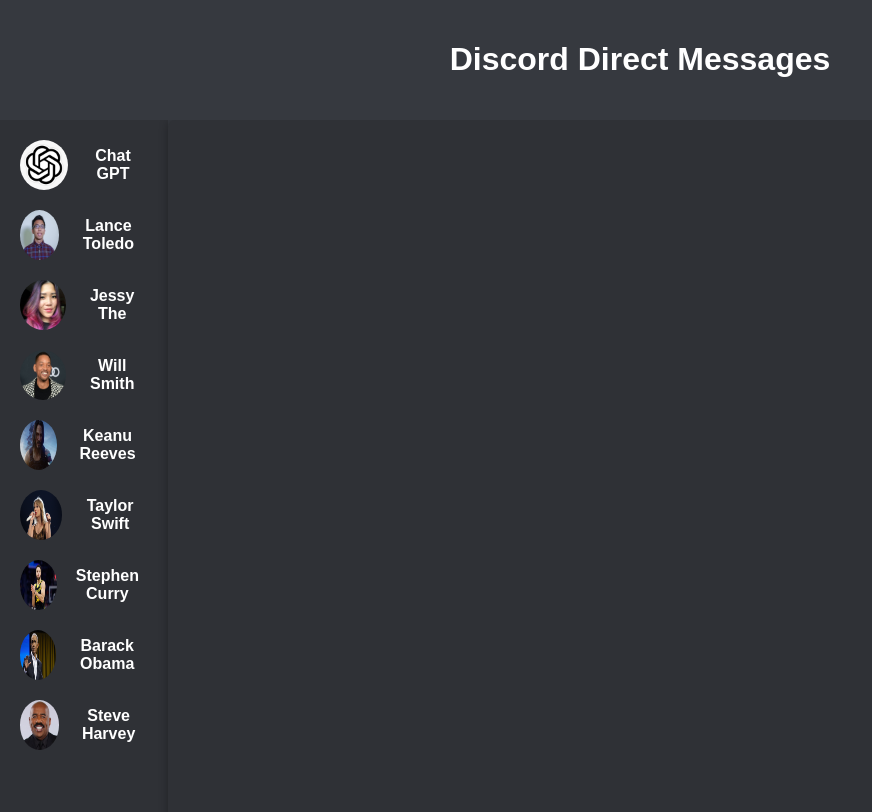
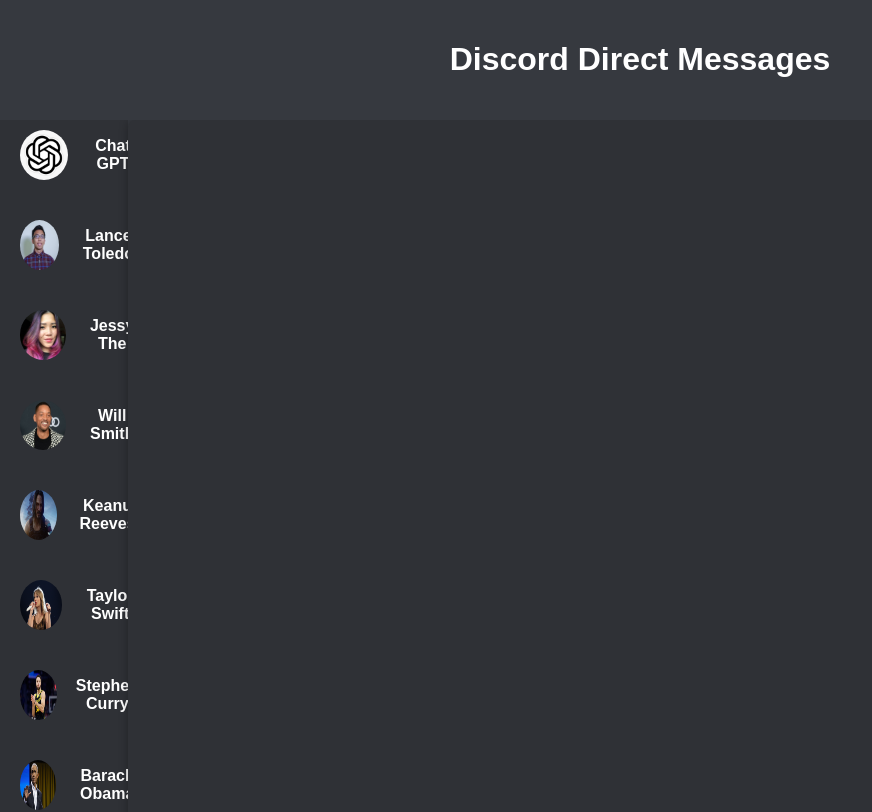
Before and after one commit to lancetoledo/chat-bot, a React (Create React App) app: page / in a window 1280 px wide. Shown: the top 812 px of the page, without its empty margins (0-872 px from the left). Built offline with nearby package versions, Linux system fonts and the light colour scheme.

Commit message:
UPDATE: CSS for sidebar

```diff
--- a/src/Sidebar.css
+++ b/src/Sidebar.css
@@ -4,14 +4,21 @@
     background-color: #2f3136;
     color: #fff;
     width: 10%;
-    height: 1160px;
-    padding: 20px;
+    height: 1200px;
+
 }
 
 .user-profile {
     display: flex;
     align-items: center;
     margin-bottom: 20px;
+    width: 100%;
+    padding: 10px 20px 10px 20px;
+}
+
+.user-profile:hover {
+    background-color: #4f545c;
+    cursor: pointer;
 }
 
 .profile-picture {
```
